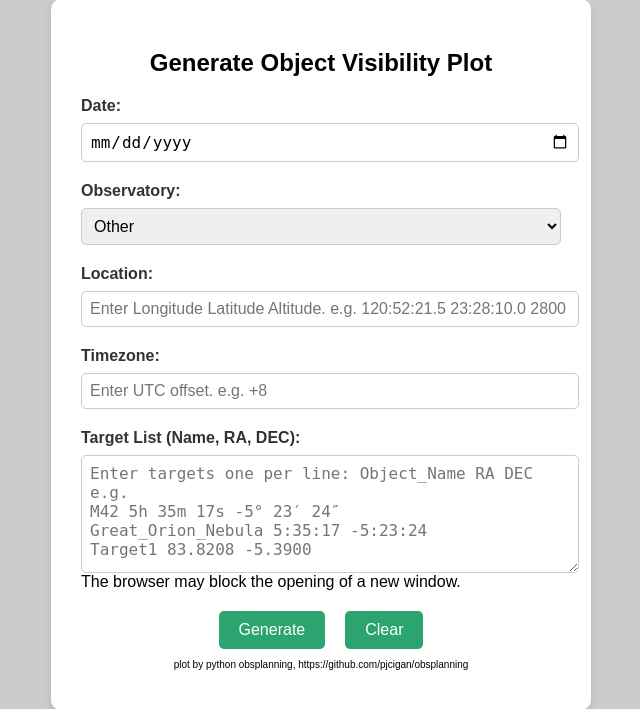
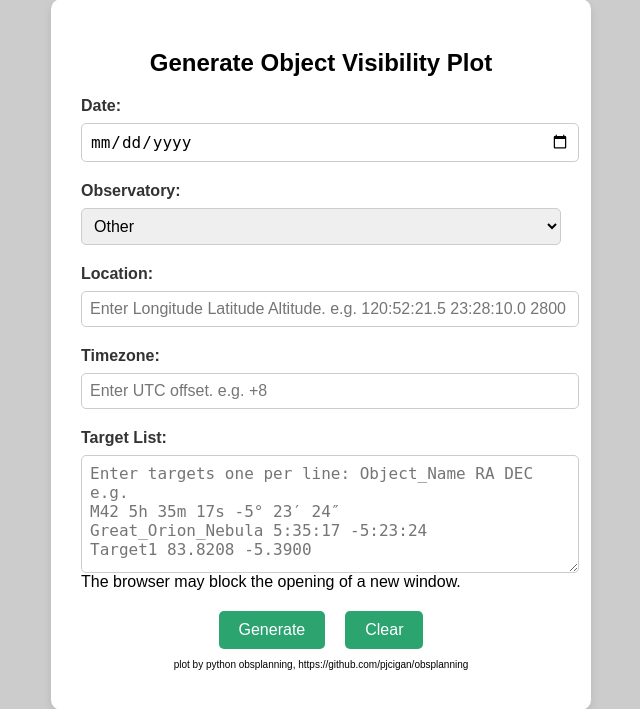
Before and after one commit to AlexLee24/Kinder_web, a Python web app: template templates/object_plot.html in a window 1280 px wide. Shown: the part 91-800 px from the top of the page, without its empty margins (319-959 px from the left). Run offline with Jinja, Linux system fonts and the light colour scheme; the template is opened without the code that fills it, so the values that code supplies are empty.

```diff
--- a/templates/object_plot.html
+++ b/templates/object_plot.html
@@ -44,7 +44,7 @@
                 </div>
 
                 <div class="plot-form-row">
-                    <label for="target-list">Target List (Name, RA, DEC):</label>
+                    <label for="target-list">Target List:</label>
                     <textarea id="target-list" placeholder="Enter targets one per line: Object_Name RA DEC
 e.g.
 M42 5h 35m 17s -5° 23′ 24″
```
